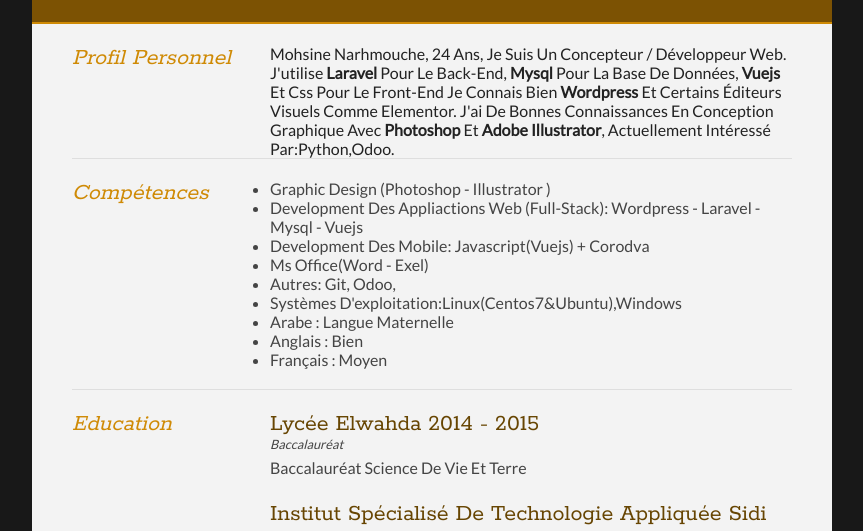
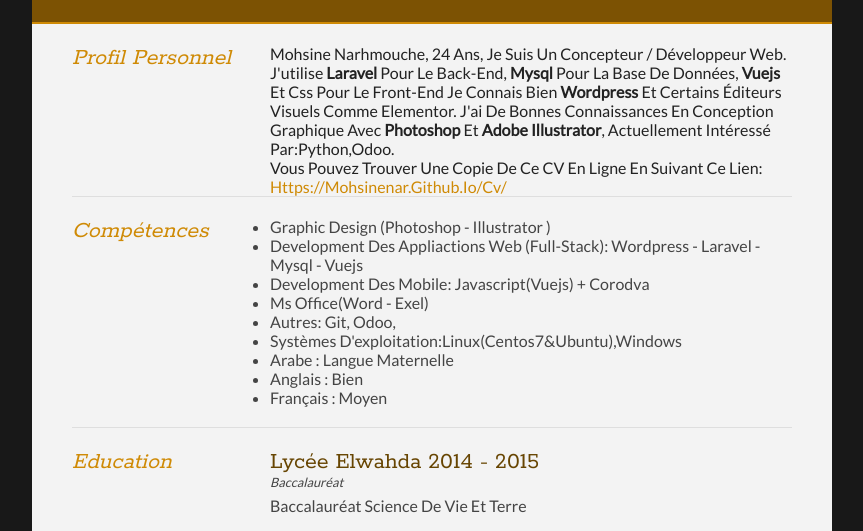
Before and after one commit to mohsinenar/cv, a plain HTML site: page index.html in a window 1280 px wide. Shown: the part 240-771 px from the top of the page, without its empty margins (208-1071 px from the left). Drawn offline with Linux system fonts and the light colour scheme.

Commit message:
update index.html

```diff
--- a/index.html
+++ b/index.html
@@ -48,6 +48,8 @@
 					Mohsine Narhmouche, 24 ans, je suis un concepteur / développeur Web.
 						J'utilise <b style="font-weight: 900;">Laravel</b> pour le back-end, <b style="font-weight: 900;">Mysql</b> pour la base de données, <b style="font-weight: 900;">Vuejs</b> et Css pour le front-end
 						Je connais bien <b style="font-weight: 900;">Wordpress</b> et certains éditeurs visuels comme Elementor. J'ai de bonnes connaissances en conception graphique avec <b style="font-weight: 900;">Photoshop</b> et <b style="font-weight: 900;"> Adobe Illustrator</b>, actuellement intéressé par:Python,odoo.
+						<br>
+							vous pouvez trouver une copie de ce CV en ligne en suivant ce lien: <b><a href="https://mohsinenar.github.io/cv/">https://mohsinenar.github.io/cv/</a></b>
 						</div>
 					</article>
 					<div class="clear"></div>
```
